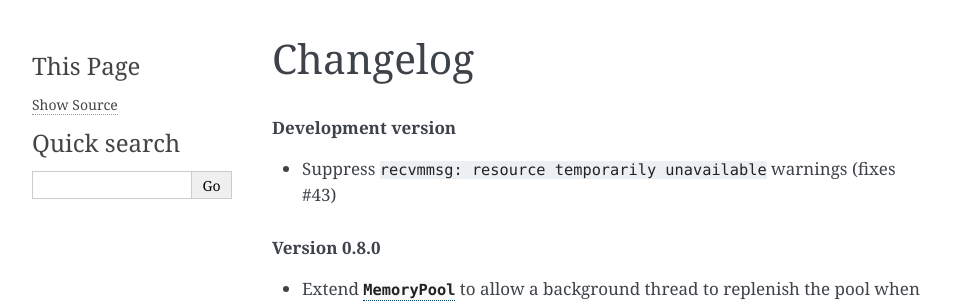
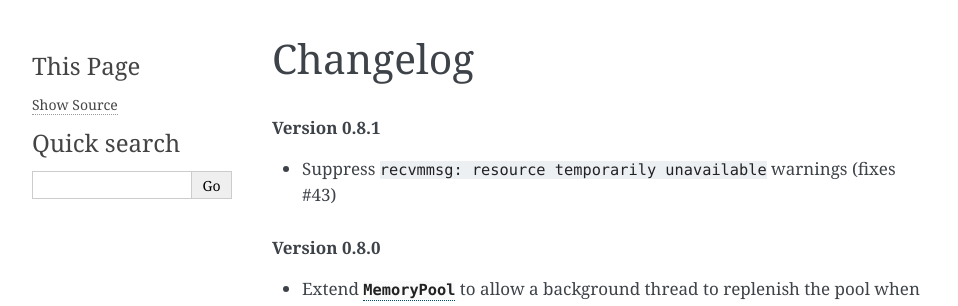
Before and after one commit to ska-sa/spead2, a Sphinx documentation site: the page built from doc/changelog.rst, in a window 1280 px wide and 900 px high. Shown: the top 306 px of the window, without its empty margins (148-1106 px from the left). Built offline with Sphinx 7.4.7, drawn with Linux system fonts in a browser that asks for light colours.

Commit message:
Label 0.8.1 release

```diff
--- a/doc/changelog.rst
+++ b/doc/changelog.rst
@@ -1,7 +1,7 @@
 Changelog
 =========
 
-.. rubric:: Development version
+.. rubric:: Version 0.8.1
 
 - Suppress ``recvmmsg: resource temporarily unavailable`` warnings (fixes #43)
 
--- a/spead2/_version.py
+++ b/spead2/_version.py
@@ -1 +1 @@
-__version__ = "0.8.1.dev0"
+__version__ = "0.8.1"
```
